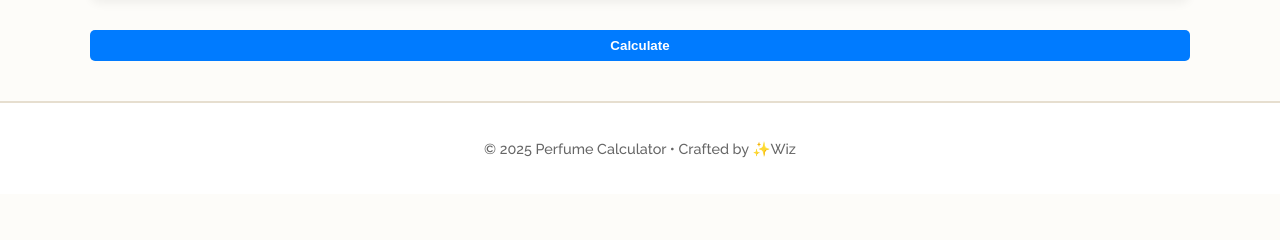
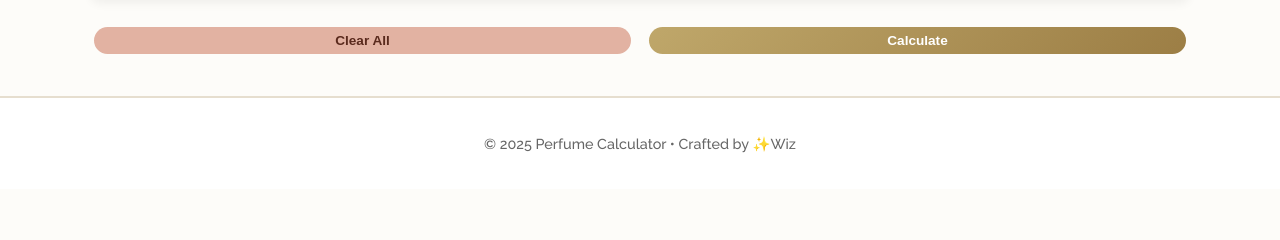
Before and after one commit to Wamiq-Z/PERFUME-Calc, a Flask app: page /calc in a window 1280 px wide. Shown: the part 263-503 px from the top of the page. Run offline with Flask 3, Linux system fonts and the light colour scheme; data that the repository does not hold is empty.

Commit message:
adding remove all button and gm kg selector

```diff
--- a/main.py
+++ b/main.py
@@ -50,6 +50,11 @@ def delete(id):
 @app.route("/calc", methods=["GET", "POST"])
 def calc():
     calc_ids = session.get("calculator", [])
+
+    if request.form.get("clear_all"):
+        session["calculator"] = []
+        return redirect(url_for("calc"))
+
     remove_id = request.form.get("remove_id")
     if remove_id:
         remove_id = int(remove_id)
@@ -66,12 +71,22 @@ def calc():
     if request.method == "POST":
         for compound in compounds:
             qty = request.form.get(str(compound.id))
+            unit = request.form.get(f"{compound.id}_unit", "kg")
+
             if qty and float(qty) > 0:
                 qty = float(qty)
+                if unit == "g":
+                        qty = qty / 1000.0  # convert grams to kg
                 price = qty * compound.price_perkg
-                selected.append((compound.name, qty, compound.price_perkg, price))
+
+
+                selected.append((compound.name,
+                                 qty,
+                                 compound.price_perkg,
+                                 price))
                 total_price += price
                 total_quantity += qty
+
     avg_price_per_kg = total_price / total_quantity if total_quantity > 0 else 0
     total_qty_g = total_quantity * 1000
     return render_template(
--- a/static/styles.css
+++ b/static/styles.css
@@ -541,3 +541,20 @@ a:hover {
   color: #2f2f2f;
   margin: 0;
 }
+.quantity-input {
+  display: flex;
+  gap: 6px;
+  align-items: center;
+}
+
+.lux-select {
+  padding: 4px;
+  border-radius: 6px;
+  border: 1px solid #ccc;
+}
+.button-group {
+  display: flex;
+  gap: 10px;   /* space between buttons */
+  justify-content: center; /* center them */
+  margin-top: 15px;
+}
--- a/templates/calc.html
+++ b/templates/calc.html
@@ -39,6 +39,7 @@ async function removeCompound(compoundId) {
       <td>{{ compound.name }}</td>
       <td>Rs. {{ compound.price_perkg }}</td>
       <td>
+        <div class="quantity-input">
             <input
               type="number"
               step="0.01"
@@ -46,6 +47,11 @@ async function removeCompound(compoundId) {
               value="{{ request.form.get(compound.id | string, '') }}"
               class="lux-input"
             />
+            <select name="{{ compound.id }}_unit" class="lux-select">
+              <option value="kg" {% if request.form.get(compound.id ~ '_unit', 'kg') == 'kg' %}selected{% endif %}>kg</option>
+              <option value="g" {% if request.form.get(compound.id ~ '_unit') == 'g' %}selected{% endif %}>g</option>
+            </select>
+          </div>
       </td>
       <td>
         <button type="button"
@@ -60,7 +66,15 @@ async function removeCompound(compoundId) {
   </tbody>
 </table>
 
-  <button type="submit">Calculate</button>
+  <div class="button-group">
+  <button class="btn btn-remove"
+          type="submit"
+          name="clear_all"
+          value="1">
+    Clear All
+  </button>
+  <button class="btn btn-add" type="submit">Calculate</button>
+</div>
 </form>
 
 {% if selected %}
@@ -70,10 +84,10 @@ async function removeCompound(compoundId) {
     <ul class="compound-list">
       {% for name, qty, price_kg, price in selected %}
       <li class="compound-item">
-        <span class="compound-name">{{ name }}</span>
+        <span class="compound-name">{{ name }} --> </span>
         <span class="compound-details">
-          {{ qty }} kg × Rs. {{ price_kg }} =
-          <strong>Rs. {{ price }}</strong>
+          {{ "%.4f"|format(qty) }} kg × Rs. {{ price_kg }} =
+          <strong>Rs. {{ "%.2f" | format (price) }} </strong>
         </span>
       </li>
       {% endfor %}
@@ -90,7 +104,7 @@ async function removeCompound(compoundId) {
       </tr>
       <tr>
         <th>Quantity in grams</th>
-        <td>{{ "%.3f"|format(total_qty_g) }} g</td>
+        <td>{{ "%.2f"|format(total_qty_g) }} g</td>
       </tr>
       <tr>
         <th>Price per kg</th>
@@ -98,7 +112,7 @@ async function removeCompound(compoundId) {
       </tr>
       <tr>
         <th>Total Price</th>
-        <td><strong>Rs. {{ total }}</strong></td>
+        <td><strong>Rs. {{ "%.2f"|format(total) }}</strong></td>
       </tr>
     </table>
   </div>
--- a/templates/index.html
+++ b/templates/index.html
@@ -101,7 +101,7 @@
             ${c.name} — ₹${c.price}
             ${
               c.added
-                ? `<span style="color: green">Added</span>`
+                ? `<span  class="status-added">✔ Added</span>`
                 : `<button data-id="${c.id}"
                 onclick="addCompound(${c.id})">Add</button>`
             }
@@ -121,7 +121,7 @@
     if (data.success) {
       const btn = document.querySelector(`button[data-id="${id}"]`);
       if (btn) {
-        btn.outerHTML = `<span style="color: green">Added</span>`;
+        btn.outerHTML = `<span  class="status-added">✔ Added</span>`;
       }
     } else {
       alert(data.message || "Something went wrong");
```
Lines whose indentation alone changed are shown as unchanged.
